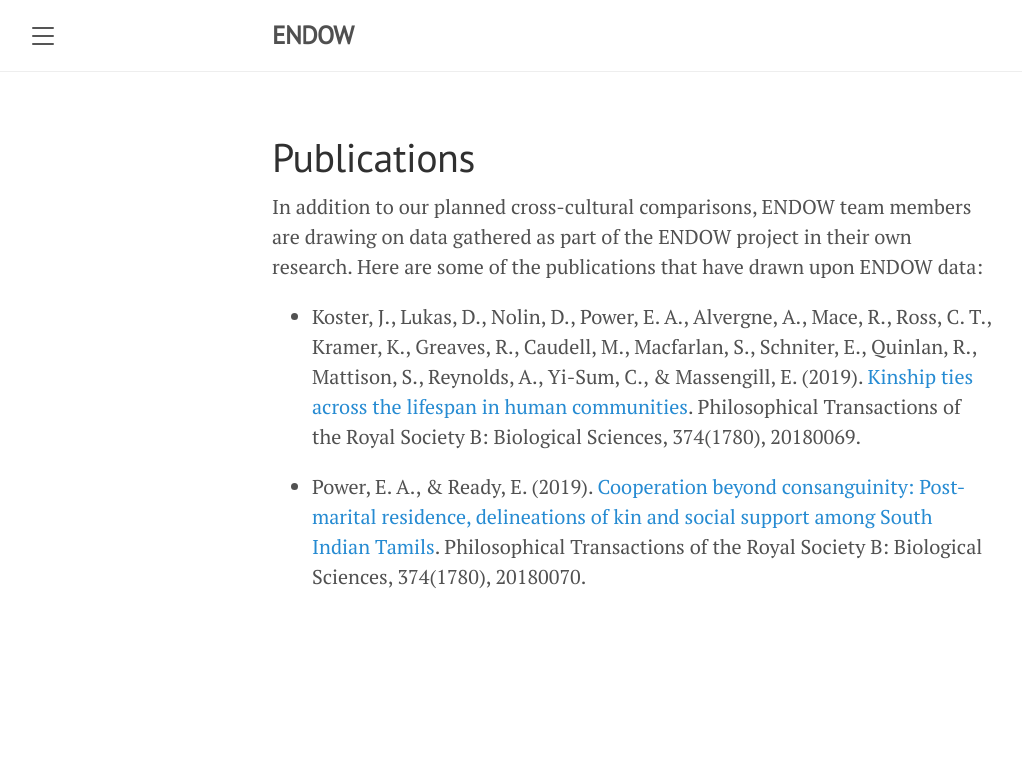
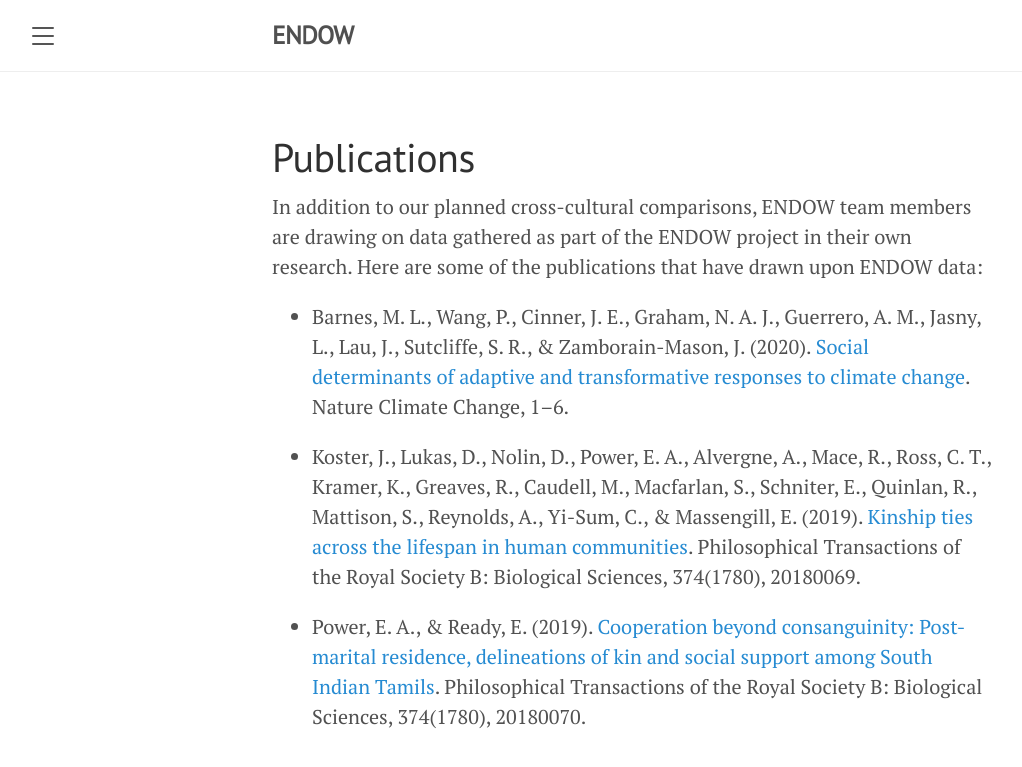
Before and after one commit to endowproject/endowproject.github.io, a Jekyll site: the page built from publications.md, in a window 1280 px wide. Shown: the top 767 px of the page, without its empty margins (8-1030 px from the left). Built offline with Jekyll 4.4.1, drawn with Linux system fonts in a browser that asks for light colours.

Commit message:
Added Barnes et al article

```diff
--- a/publications.md
+++ b/publications.md
@@ -5,6 +5,8 @@ title: Publications
 
 In addition to our planned cross-cultural comparisons, ENDOW team members are drawing on data gathered as part of the ENDOW project in their own research. Here are some of the publications that have drawn upon ENDOW data:
 
+- Barnes, M. L., Wang, P., Cinner, J. E., Graham, N. A. J., Guerrero, A. M., Jasny, L., Lau, J., Sutcliffe, S. R., & Zamborain-Mason, J. (2020). [Social determinants of adaptive and transformative responses to climate change](https://doi.org/10.1038/s41558-020-0871-4). Nature Climate Change, 1–6.
+
 - Koster, J., Lukas, D., Nolin, D., Power, E. A., Alvergne, A., Mace, R., Ross, C. T., Kramer, K., Greaves, R., Caudell, M., Macfarlan, S., Schniter, E., Quinlan, R., Mattison, S., Reynolds, A., Yi-Sum, C., & Massengill, E. (2019). [Kinship ties across the lifespan in human communities](https://royalsocietypublishing.org/doi/full/10.1098/rstb.2018.0069). Philosophical Transactions of the Royal Society B: Biological Sciences, 374(1780), 20180069.
 
 - Power, E. A., & Ready, E. (2019). [Cooperation beyond consanguinity: Post-marital residence, delineations of kin and social support among South Indian Tamils](https://doi.org/10.1098/rstb.2018.0070). Philosophical Transactions of the Royal Society B: Biological Sciences, 374(1780), 20180070.
```
